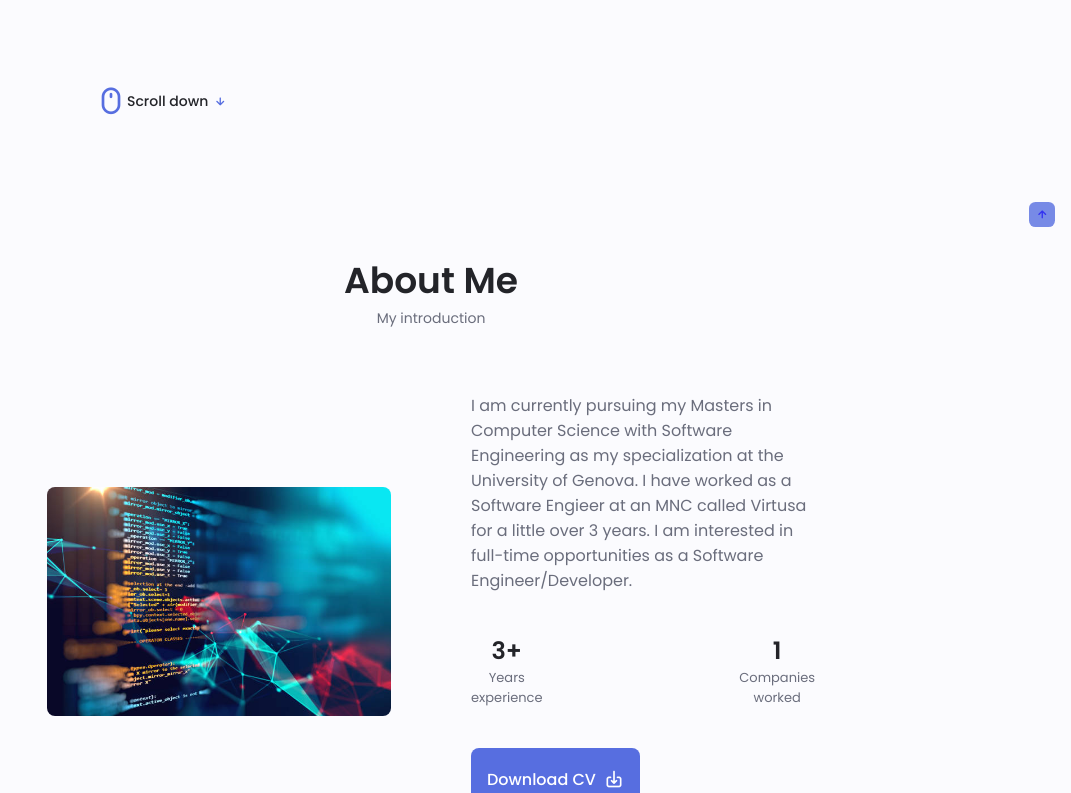
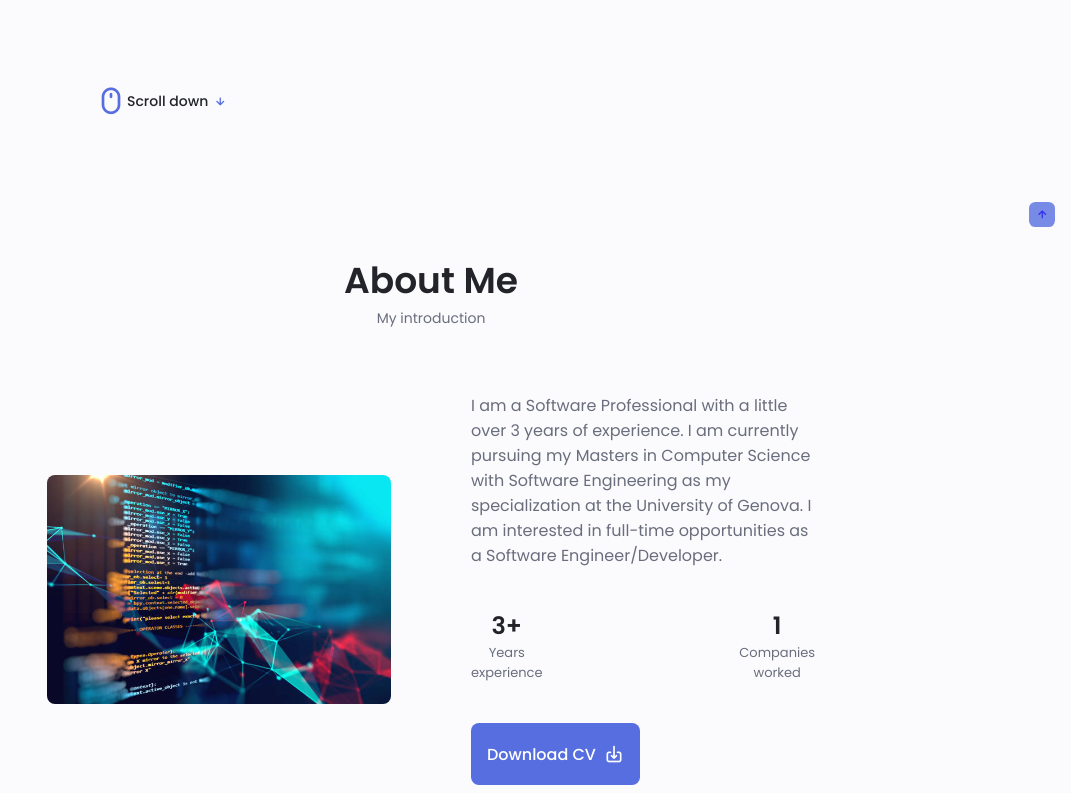
Before and after one commit to sahityacodes/sahityacodes.github.io, a plain HTML site: page index.html in a window 1280 px wide. Shown: the part 493-1286 px from the top of the page, without its empty margins (209-1280 px from the left). Drawn offline with nearby package versions, Linux system fonts and the light colour scheme.

Commit message:
minor changes

```diff
--- a/index.html
+++ b/index.html
@@ -131,7 +131,9 @@
 
                 <div class="about__data">
                     <p class="about__description">
-                        I am currently pursuing my Masters in Computer Science with Software Engineering as my specialization at the University of Genova. I have worked as a Software Engieer at an MNC called Virtusa for a little over 3 years. I am interested in full-time opportunities as a Software Engineer/Developer.
+                        I am a Software Professional with a little over 3 years of experience.
+                        I am currently pursuing my Masters in Computer Science with Software Engineering as my specialization at the University of Genova.
+                        I am interested in full-time opportunities as a Software Engineer/Developer.
                     </p>
 
                     <div class="about__info">
```
